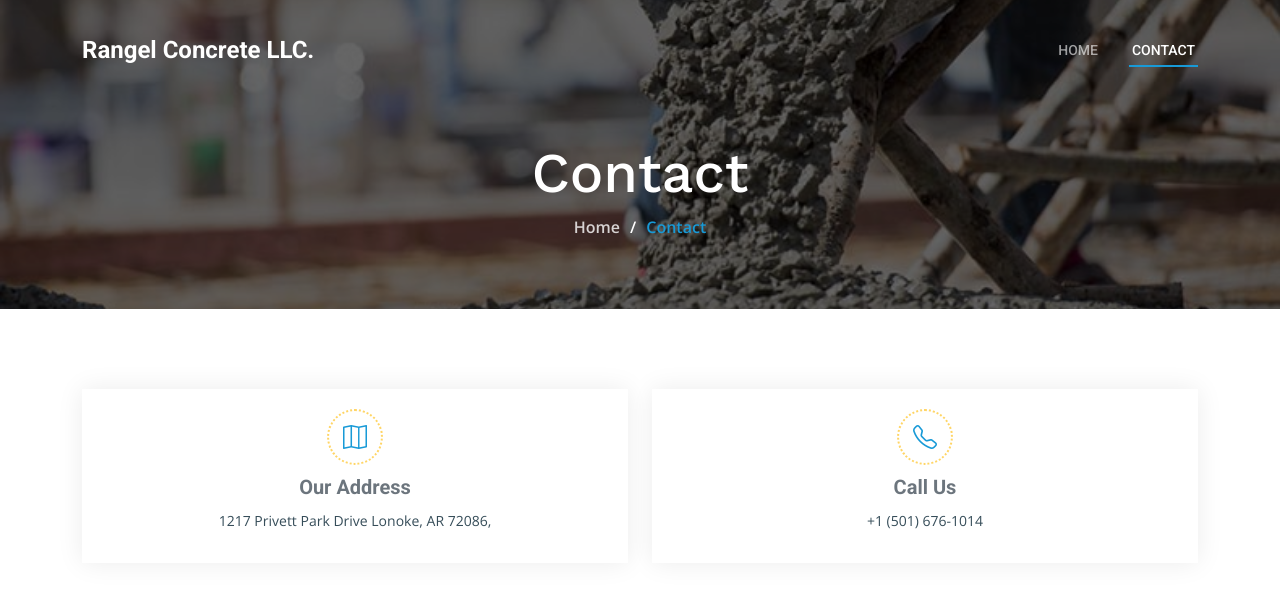
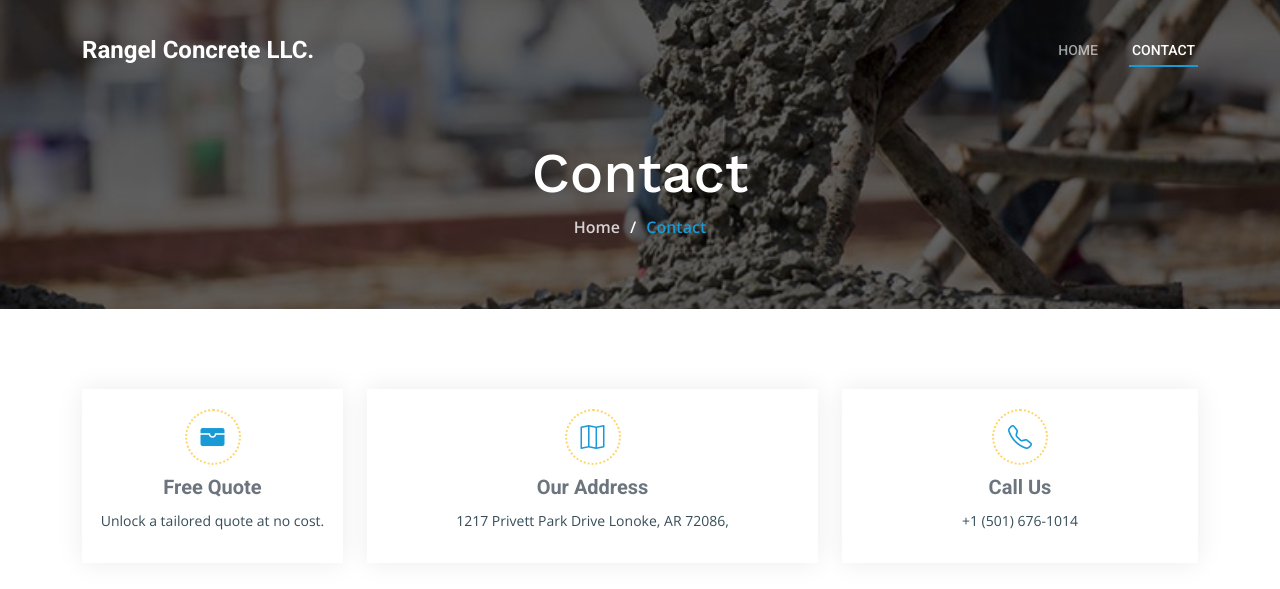
Before and after one commit to IsaacGamaliel/Rangel-Concrete-LLC, a plain HTML site: page contact.html in a window 1280 px wide. Shown: the top 589 px of the page. Drawn offline with nearby package versions, Linux system fonts and the light colour scheme; grey boxes are pictures that could not be loaded.

Commit message:
Add boton

```diff
--- a/contact.html
+++ b/contact.html
@@ -75,7 +75,6 @@
           <li><a href="index.html">Home</a></li>
           <li>Contact</li>
         </ol>
-
       </div>
     </div><!-- End Breadcrumbs -->
 
@@ -84,7 +83,14 @@
       <div class="container" data-aos="fade-up" data-aos-delay="100">
 
         <div class="row gy-4">
-          <div class="col-lg-6">
+          <div class="col-lg-3 col-md-6">
+            <div class="info-item d-flex flex-column justify-content-center align-items-center">
+              <i class="bi bi-wallet-fill"></i>
+              <h3>Free Quote</h3>
+              <p>Unlock a tailored quote at no cost.</p>
+            </div>
+          </div>
+          <div class="col-lg-5">
             <div class="info-item  d-flex flex-column justify-content-center align-items-center">
               <i class="bi bi-map"></i>
               <h3>Our Address</h3>
@@ -92,16 +98,10 @@
             </div>
           </div>
           <!-- End Info Item -->
-          <!-- <div class="col-lg-3 col-md-6">
-            <div class="info-item d-flex flex-column justify-content-center align-items-center">
-              <i class="bi bi-envelope"></i>
-              <h3>Email Us</h3>
-              <p>contact@example.com</p>
-            </div>
-          </div> -->
 
 
-          <div class="col-lg-6 col-md-8">
+
+          <div class="col-lg-4 col-md-8">
             <div class="info-item  d-flex flex-column justify-content-center align-items-center">
               <i class="bi bi-telephone"></i>
               <h3>Call Us</h3>
```
Also changed, not shown: index.html (+3 -2 lines).
